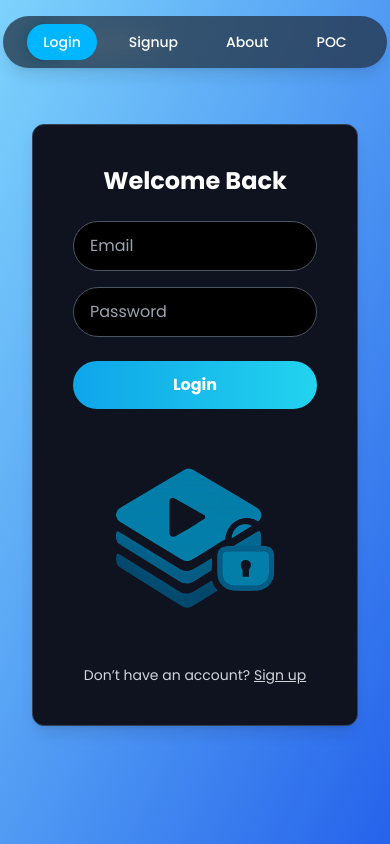
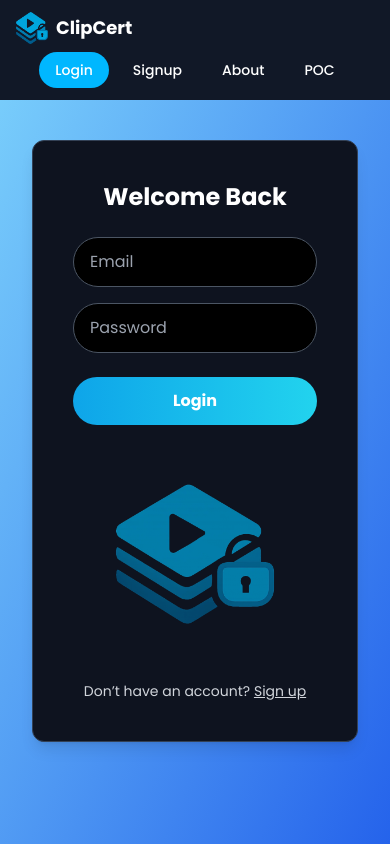
Before and after one commit to Vintr0n/AuthentiClip, a React (Vite) app in the folder frontend/: page /login in a window 390 px wide. Built offline with nearby package versions, Linux system fonts and the light colour scheme; what tailwindcss-motion would draw is missing.

Commit message:
Add hook that looks for mobile phone use and changes layout

```diff
--- a/frontend/src/components/Header.jsx
+++ b/frontend/src/components/Header.jsx
@@ -1,9 +1,11 @@
 import { NavLink, useNavigate } from 'react-router-dom';
 import { useAuth } from './AuthContext';
+import useIsMobile from '../hooks/useIsMobile';
 
 export default function Header() {
   const { user, logout } = useAuth();
   const navigate = useNavigate();
+  const isMobile = useIsMobile();
 
   const handleLogout = async () => {
     const token = localStorage.getItem('access_token');
@@ -21,50 +23,77 @@ export default function Header() {
       isActive ? 'bg-accent text-white' : 'text-white hover:bg-gray-700/60'
     }`;
 
+  if (isMobile) {
+    return (
+      <header className="w-full px-4 py-3 bg-gray-900 flex flex-col space-y-2 text-white">
+        <div className="flex justify-between items-center">
+          <div className="flex items-center space-x-2">
+            <img src="/logo.png" alt="Logo" className="w-8 h-8" />
+            <h1 className="text-lg font-bold">ClipCert</h1>
+          </div>
+          {user && (
+            <button
+              onClick={handleLogout}
+              className="px-3 py-1 text-sm bg-red-600 rounded-full"
+            >
+              Logout
+            </button>
+          )}
+        </div>
+
+        <nav className="flex flex-wrap gap-2 justify-center text-sm">
+          {!user && (
+            <>
+              <NavLink to="/login" className={navLinkClass}>Login</NavLink>
+              <NavLink to="/signup" className={navLinkClass}>Signup</NavLink>
+            </>
+          )}
+          <NavLink to="/about" className={navLinkClass}>About</NavLink>
+          <NavLink to="/POC" className={navLinkClass}>POC</NavLink>
+          {user && (
+            <>
+              <NavLink to="/upload" className={navLinkClass}>Upload</NavLink>
+              <NavLink to="/verify" className={navLinkClass}>Verify</NavLink>
+              <NavLink to="/feedback" className={navLinkClass}>Feedback</NavLink>
+            </>
+          )}
+        </nav>
+
+        {user && (
+          <div className="text-center text-xs text-gray-300">Hello, {user}</div>
+        )}
+      </header>
+    );
+  }
+
+  // Default (desktop) header unchanged
   return (
     <header className="relative w-full px-6 py-4 flex items-center justify-between">
-      {/* Logo (left aligned) */}
       <div className="flex items-center space-x-2 absolute left-6 top-1/2 transform -translate-y-1/2">
         <img src="/logo.png" alt="Logo" className="w-10 h-10" />
         <h1 className="text-xl font-bold font-montserrat text-white-200">ClipCert</h1>
       </div>
 
-      {/* Nav Menu (centered) */}
       <div className="w-full flex justify-center">
         <nav className="bg-gray-800/70 backdrop-blur-md px-6 py-2 rounded-full flex space-x-4 shadow-lg">
           {!user && (
             <>
-              <NavLink to="/login" className={navLinkClass}>
-                Login
-              </NavLink>
-              <NavLink to="/signup" className={navLinkClass}>
-                Signup
-              </NavLink>
+              <NavLink to="/login" className={navLinkClass}>Login</NavLink>
+              <NavLink to="/signup" className={navLinkClass}>Signup</NavLink>
             </>
           )}
-          <NavLink to="/about" className={navLinkClass}>
-            About
-          </NavLink>
-          <NavLink to="/POC" className={navLinkClass}>
-            POC
-          </NavLink>
+          <NavLink to="/about" className={navLinkClass}>About</NavLink>
+          <NavLink to="/POC" className={navLinkClass}>POC</NavLink>
           {user && (
             <>
-              <NavLink to="/upload" className={navLinkClass}>
-                Upload
-              </NavLink>
-              <NavLink to="/verify" className={navLinkClass}>
-                Verify
-              </NavLink>
-			      <NavLink to="/feedback" className={navLinkClass}>
-				Feedback
-				</NavLink>
+              <NavLink to="/upload" className={navLinkClass}>Upload</NavLink>
+              <NavLink to="/verify" className={navLinkClass}>Verify</NavLink>
+              <NavLink to="/feedback" className={navLinkClass}>Feedback</NavLink>
             </>
           )}
         </nav>
       </div>
 
-      {/* Right content (user + logout) */}
       <div className="absolute right-6 top-1/2 transform -translate-y-1/2 flex items-center space-x-4">
         {user && (
           <>
--- /dev/null
+++ b/frontend/src/hooks/useIsMobile.js
@@ -0,0 +1,14 @@
+import { useEffect, useState } from 'react';
+
+export default function useIsMobile() {
+  const [isMobile, setIsMobile] = useState(false);
+
+  useEffect(() => {
+    const checkMobile = () => setIsMobile(window.innerWidth < 768);
+    checkMobile();
+    window.addEventListener('resize', checkMobile);
+    return () => window.removeEventListener('resize', checkMobile);
+  }, []);
+
+  return isMobile;
+}
```
